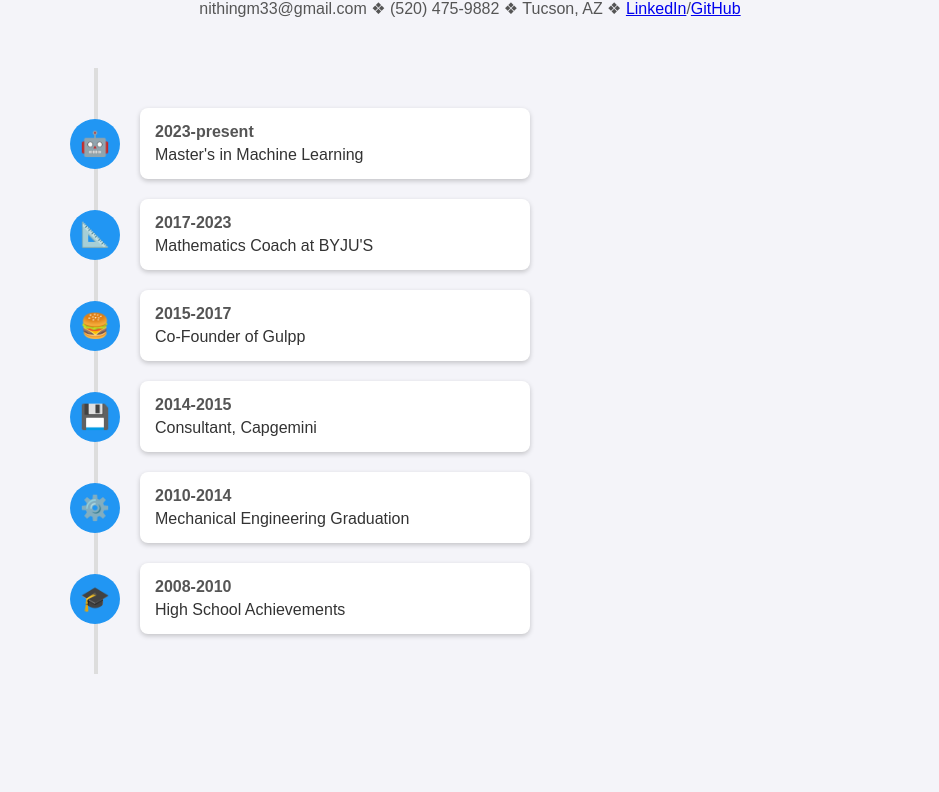
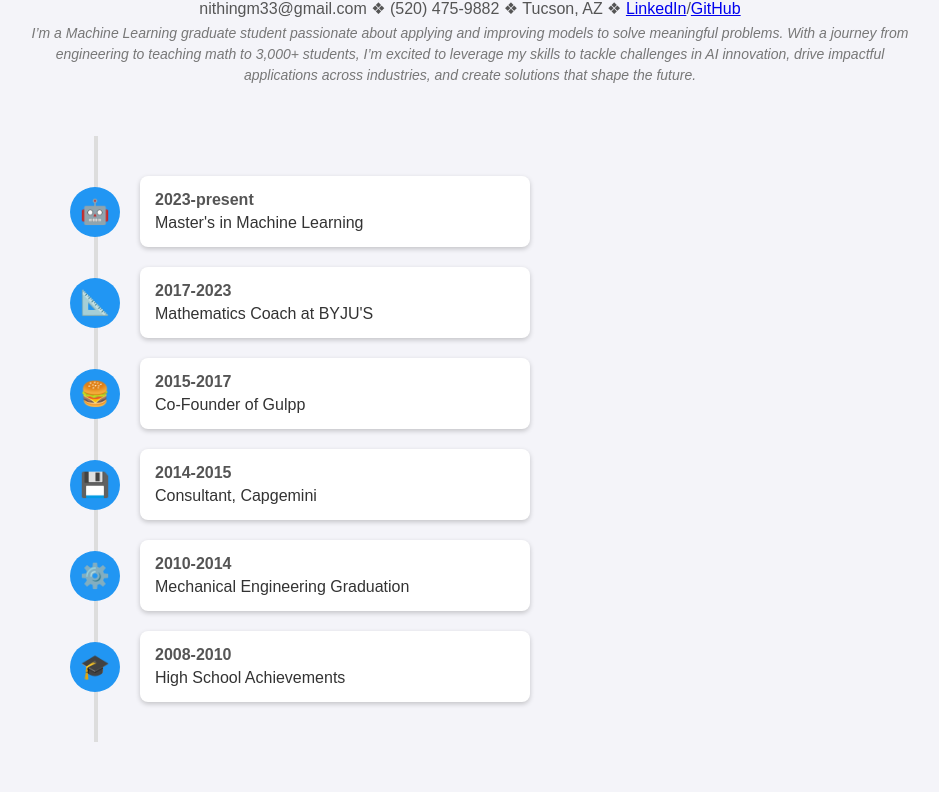
Before and after one commit to nithingm/nithingm.github.io, a plain HTML site: page index.html in a window 1280 px wide. Shown: the part 63-855 px from the top of the page, without its empty margins (170-1109 px from the left). Before the commit the page ends 800 px from the top, so only its background shows below. Drawn offline with Linux system fonts and the light colour scheme.

Commit message:
Added Name and details-4

```diff
--- a/index.html
+++ b/index.html
@@ -26,6 +26,17 @@
             font-size: 16px;
             margin: 5px 0;
             color: #555;
+        }
+
+        .header .italic-text {
+            font-style: italic;
+            font-size: 14px;
+            color: #777;
+            margin-top: 10px auto;
+            margin-left: 15%;
+            max-width: 70%;
+            text-align: center;
+            line-height: 1.5;
         }
 
         .timeline {
@@ -118,6 +129,8 @@
     <div class="header">
         <h1>Nithin George Mathew</h1>
         <p>nithingm33@gmail.com ❖ (520) 475-9882 ❖ Tucson, AZ ❖ <a href="https://www.linkedin.com/in/nithin-george-87583137/">LinkedIn</a>/<a href="https://github.com/nithingm">GitHub</a></p>
+        <p class="italic-text">I’m a Machine Learning graduate student passionate about applying and improving models to solve meaningful problems. With a journey from engineering to teaching math to 3,000+ students, I’m excited to leverage my skills to tackle challenges in AI innovation, drive impactful applications across industries, and create solutions that shape the future.</p>
+
     </div>
 
     <div class="timeline">
```
